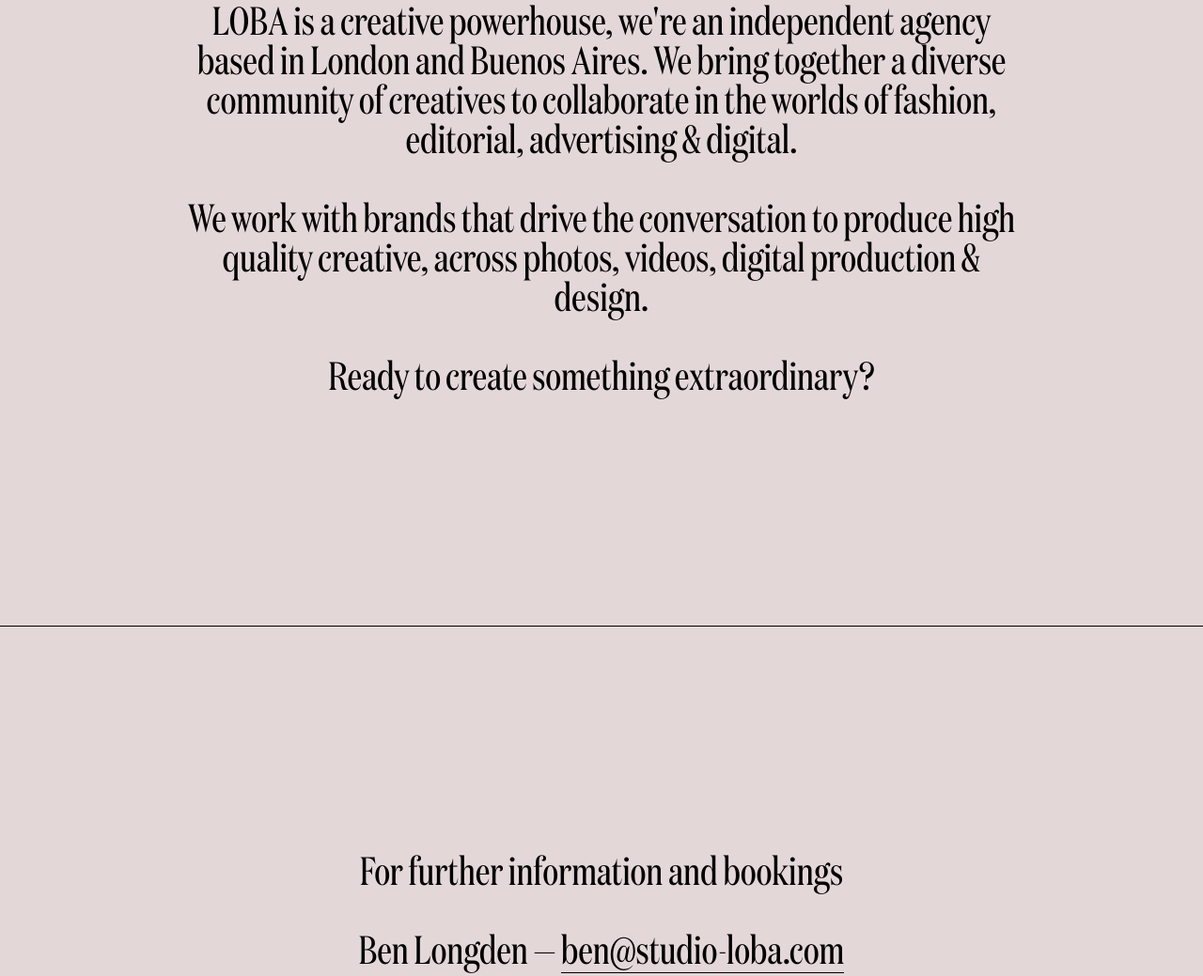
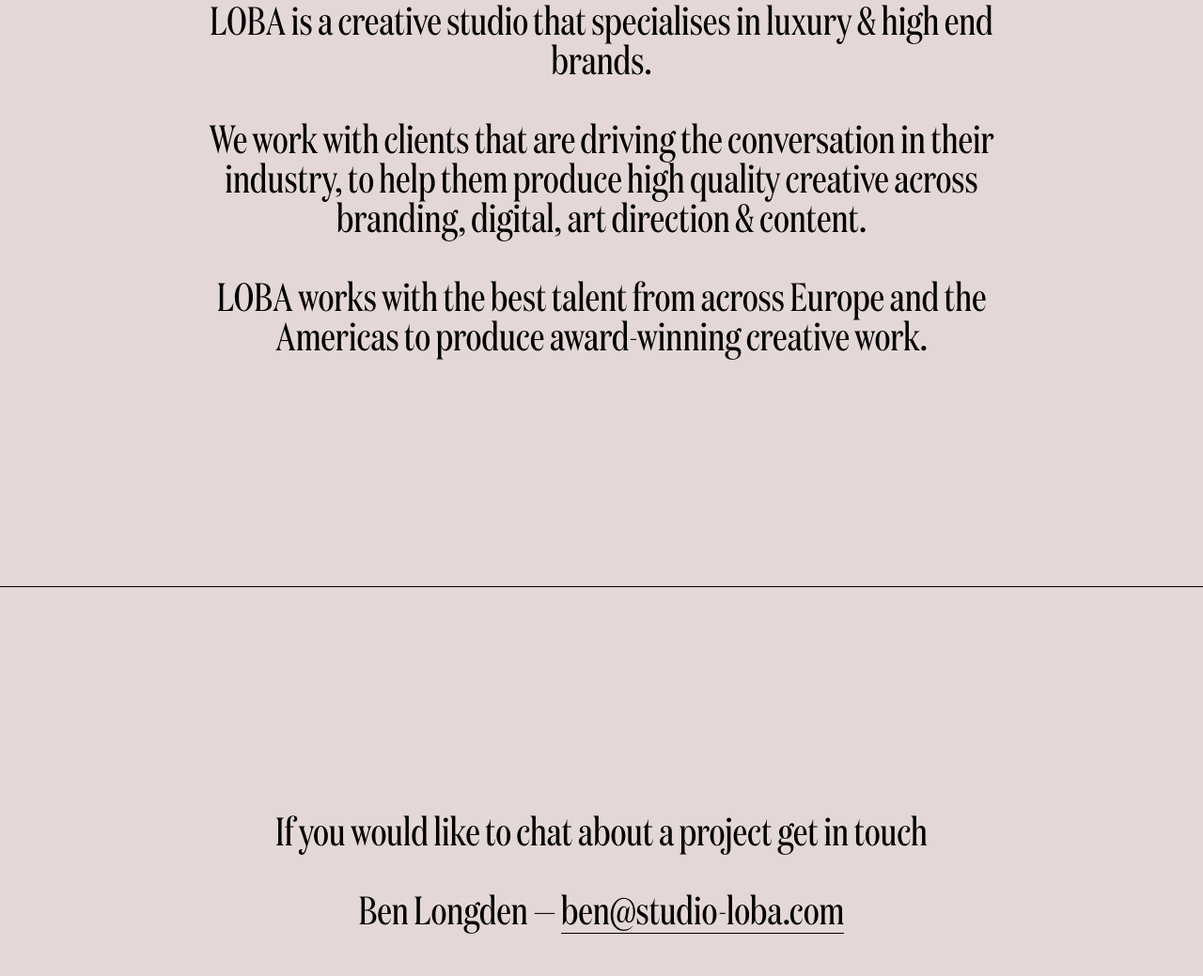
Before and after one commit to blongden73/LOBA, a plain HTML site: page about.html in a window 1280 px wide. Shown: the part 340-1379 px from the top of the page at 94% size. Drawn offline with Linux system fonts and the light colour scheme.

```diff
--- a/about.html
+++ b/about.html
@@ -18,7 +18,7 @@
     <div class="flex">
         <div class="left">
             <ul>
-                <li>Work on request</li>
+                <li><a href="mailto:ben@studio-loba.com"></a>Work on request</a></li>
             </ul>
         </div>
         <div class="center logo">
@@ -35,12 +35,12 @@
 </div>
 <div class="about-description">
     <h2 class="sub">WHO WE ARE</h2>
-    <h3>LOBA is a creative powerhouse, we're an independent agency based in London and Buenos Aires. We bring together a diverse community of creatives to collaborate in the worlds of fashion, editorial, advertising & digital.</h3>
-    <h3>We work with brands that drive the conversation to produce high quality creative, across photos, videos, digital production & design.</h3>
-    <h3>Ready to create something extraordinary?</h3>
+    <h3>LOBA is a creative studio that specialises in luxury & high end brands.</h3>
+    <h3>We work with clients that are driving the conversation in their industry,  to help them produce high quality creative across branding, digital, art direction & content.</h3>
+    <h3>LOBA works with the best talent from across Europe and the Americas to produce award-winning creative work.</h3>
 </div>
 <div class="about-description">
-    <h3>For further information and bookings</h3>
+    <h3>If you would like to chat about a project get in touch</h3>
     <h3>Ben Longden — <a href="mailto:ben@studio-loba.com">ben@studio-loba.com</a></h3>
 </div>
 </body>
```
Also changed, not shown: index.html (+2 -2 lines).
